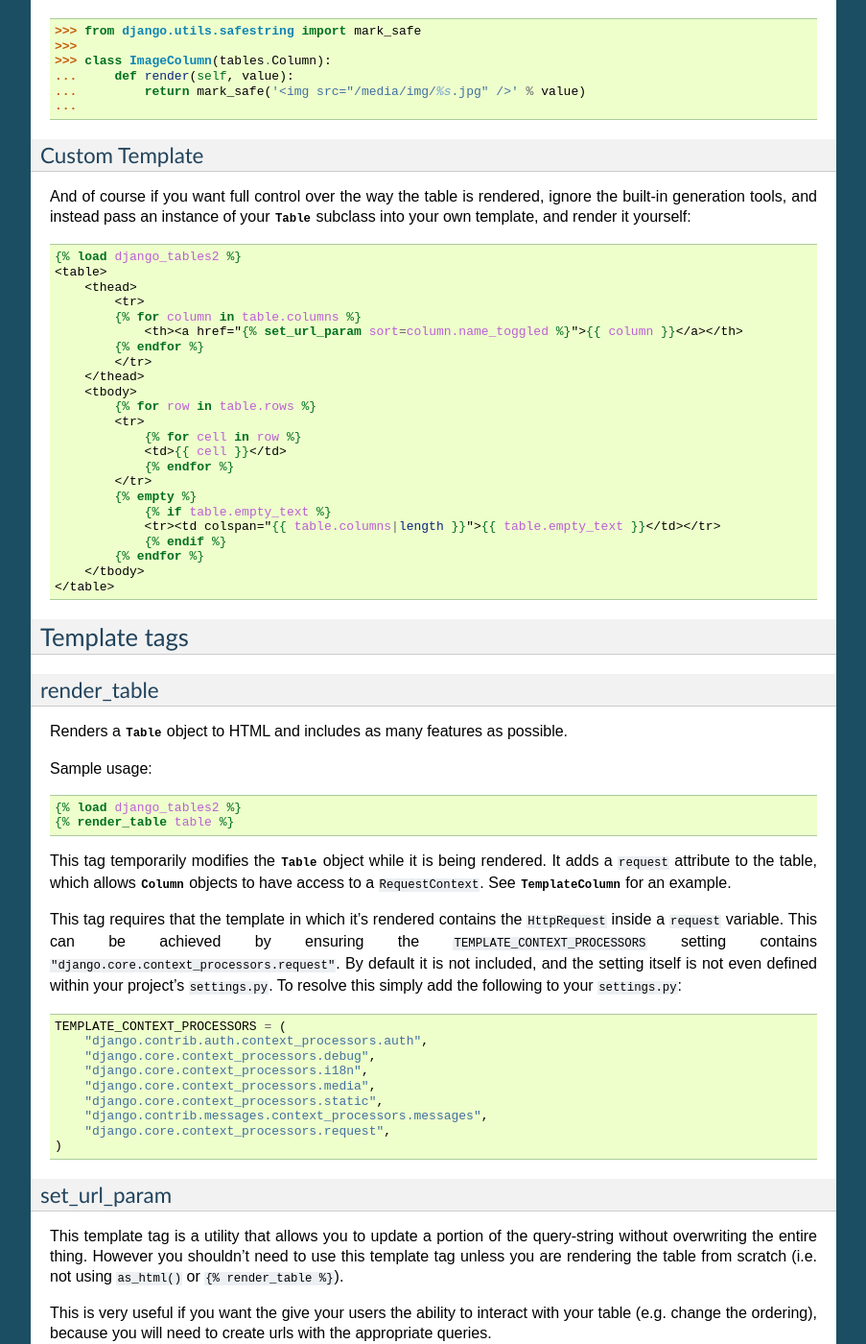
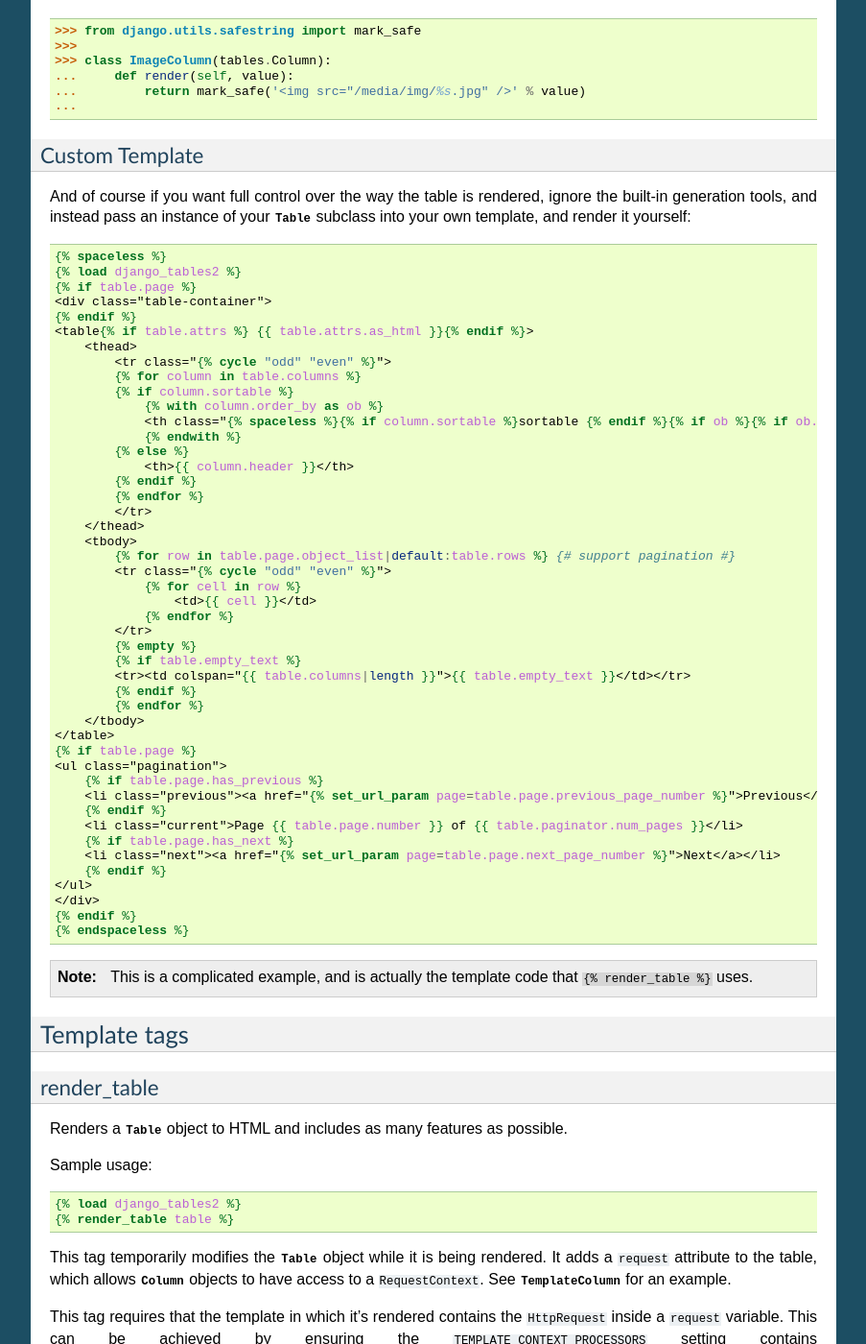
Before and after one commit to jieter/django-tables2, a Sphinx documentation site: the page built from docs/index.rst, in a window 1280 px wide and 1400 px high, scrolled down 6793 px. Shown: the whole window at 96% size, without its empty margins (198-1101 px from the left). Built offline with Sphinx 7.4.7, drawn with Linux system fonts in a browser that asks for light colours.

Commit message:
Fixed issue #14 (misleading custom template docs).

```diff
--- a/docs/index.rst
+++ b/docs/index.rst
@@ -500,29 +500,57 @@ ignore the built-in generation tools, and instead pass an instance of your
 
 .. code-block:: django
 
+    {% spaceless %}
     {% load django_tables2 %}
-    <table>
+    {% if table.page %}
+    <div class="table-container">
+    {% endif %}
+    <table{% if table.attrs %} {{ table.attrs.as_html }}{% endif %}>
         <thead>
-            <tr>
+            <tr class="{% cycle "odd" "even" %}">
             {% for column in table.columns %}
-                <th><a href="{% set_url_param sort=column.name_toggled %}">{{ column }}</a></th>
+            {% if column.sortable %}
+                {% with column.order_by as ob %}
+                <th class="{% spaceless %}{% if column.sortable %}sortable {% endif %}{% if ob %}{% if ob.is_descending %}desc{% else %}asc{% endif %}{% endif %}{% endspaceless %}"><a href="{% if ob %}{% set_url_param sort=ob.opposite %}{% else %}{% set_url_param sort=column.name %}{% endif %}">{{ column.header }}</a></th>
+                {% endwith %}
+            {% else %}
+                <th>{{ column.header }}</th>
+            {% endif %}
             {% endfor %}
             </tr>
         </thead>
         <tbody>
-            {% for row in table.rows %}
-            <tr>
+            {% for row in table.page.object_list|default:table.rows %} {# support pagination #}
+            <tr class="{% cycle "odd" "even" %}">
                 {% for cell in row %}
-                <td>{{ cell }}</td>
+                    <td>{{ cell }}</td>
                 {% endfor %}
             </tr>
             {% empty %}
-                {% if table.empty_text %}
-                <tr><td colspan="{{ table.columns|length }}">{{ table.empty_text }}</td></tr>
-                {% endif %}
+            {% if table.empty_text %}
+            <tr><td colspan="{{ table.columns|length }}">{{ table.empty_text }}</td></tr>
+            {% endif %}
             {% endfor %}
         </tbody>
     </table>
+    {% if table.page %}
+    <ul class="pagination">
+        {% if table.page.has_previous %}
+        <li class="previous"><a href="{% set_url_param page=table.page.previous_page_number %}">Previous</a></li>
+        {% endif %}
+        <li class="current">Page {{ table.page.number }} of {{ table.paginator.num_pages }}</li>
+        {% if table.page.has_next %}
+        <li class="next"><a href="{% set_url_param page=table.page.next_page_number %}">Next</a></li>
+        {% endif %}
+    </ul>
+    </div>
+    {% endif %}
+    {% endspaceless %}
+
+.. note::
+
+    This is a complicated example, and is actually the template code that
+    ``{% render_table %}`` uses.
 
 
 .. _template_tags:
```
